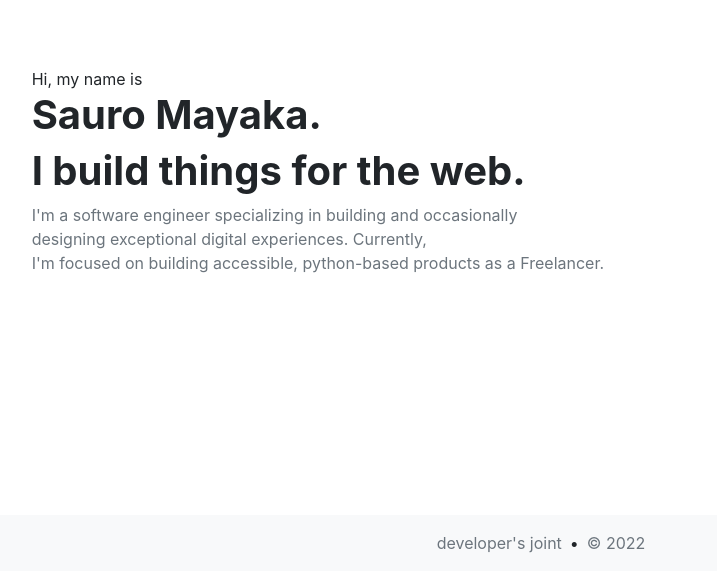
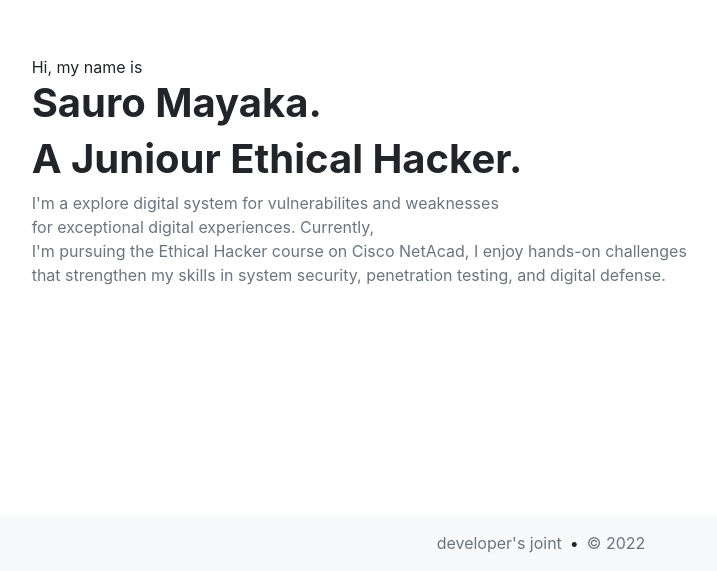
Before and after one commit to mayakas/portfolio, a React (Create React App) app: page / in a window 1280 px wide. Shown: the part 229-800 px from the top of the page, without its empty margins (99-816 px from the left). Built offline with nearby package versions, Linux system fonts and the light colour scheme.

Commit message:
Update Hero.js

```diff
--- a/src/components/Hero.js
+++ b/src/components/Hero.js
@@ -6,13 +6,14 @@ function Hero() {
       <div className="container-fluid px-4 v-align">
         <p className="above">Hi, my name is</p>
         <h1 className="fw-bold">Sauro Mayaka.</h1>
-        <h1 className="fw-bold">I build things for the web.</h1>
+        <h1 className="fw-bold">A Juniour Ethical Hacker.</h1>
         <p className="text-muted">
-          I'm a software engineer specializing in building and occasionally
+          I'm a explore digital system for vulnerabilites and weaknesses
           <br />
-          designing exceptional digital experiences. Currently, <br />
-          I'm focused on building accessible, python-based products as a
-          Freelancer.
+          for exceptional digital experiences. Currently, <br />
+          I'm pursuing the Ethical Hacker course on Cisco NetAcad,
+          I enjoy hands-on challenges that strengthen my skills in system security,
+          penetration testing, and digital defense.
         </p>
       </div>
     </div>
```
